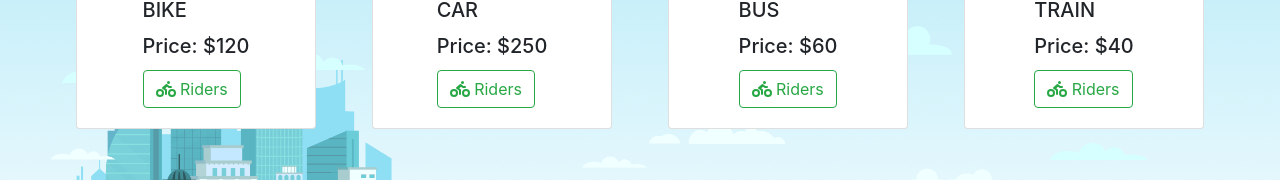
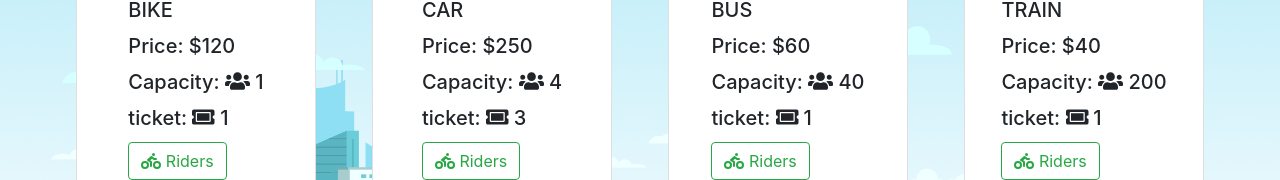
Before and after one commit to mdmehedyhassan/super-riders, a React (Create React App) app: page / in a window 1280 px wide. Shown: the part 442-622 px from the top of the page. Built offline with nearby package versions, Linux system fonts and the light colour scheme.

Commit message:
icon set

```diff
--- a/src/components/Destination/Destination.js
+++ b/src/components/Destination/Destination.js
@@ -1,6 +1,8 @@
 import React, { useState } from 'react';
 import { useParams } from 'react-router';
-import fakeData from '../../fakeData/fakeData.json'
+import fakeData from '../../fakeData/fakeData.json';
+import { FontAwesomeIcon } from '@fortawesome/react-fontawesome';
+import { faTicketAlt } from '@fortawesome/free-solid-svg-icons';
 
 const Destination = () => {
     const [ridersBook, setRidersBook] = useState(true);
@@ -21,25 +23,29 @@ const Destination = () => {
                         <br />
                         <button onClick={() => setRidersBook(!ridersBook)} className="btn btn-warning w-100">Search</button>
                     </div> : <div className="d-flex flex-column bd-highlight mb-3 bg-light p-5">
-                        <div className="p-4 mb-2 justify-content-between w-100 d-flex flex-column bg-warning text-light  border border-info bd-highlight rounded-pill">
+                        <div className="p-4 mb-2 justify-content-between w-100 d-flex flex-column bg-warning text-light  border border-info bd-highlight rounded-3">
                             <h4>Mirpor 1</h4>
                             <h4>Danmondi</h4>
                         </div>
                         <div className="p-2 mb-2 justify-content-between w-100 d-flex flex-row  border border-info bd-highlight rounded-pill">
                             <img style={{ width: '30px' }} src={rider.image} alt="" />
                             <p>{rider.name}</p>
+                            <p><FontAwesomeIcon icon={faTicketAlt} /> {rider.ticket}</p>
                             <p>${rider.price}</p>
                         </div>
                         <div className="p-2 mb-2 justify-content-between w-100 d-flex flex-row  border border-info bd-highlight rounded-pill">
                             <img style={{ width: '30px' }} src={rider.image} alt="" />
                             <p>{rider.name}</p>
+                            <p><FontAwesomeIcon icon={faTicketAlt} /> {rider.ticket}</p>
                             <p>${rider.price}</p>
                         </div>
                         <div className="p-2 mb-2 justify-content-between w-100 d-flex flex-row  border border-info bd-highlight rounded-pill">
                             <img style={{ width: '30px' }} src={rider.image} alt="" />
                             <p>{rider.name}</p>
+                            <p><FontAwesomeIcon icon={faTicketAlt} /> {rider.ticket}</p>
                             <p>${rider.price}</p>
                         </div>
+                        <button onClick={() => setRidersBook(!ridersBook)} className="btn btn-success w-100">Return Search</button>
                     </div>}
 
                 </div>
--- a/src/components/HomeDetail/HomeDetail.js
+++ b/src/components/HomeDetail/HomeDetail.js
@@ -2,11 +2,11 @@ import React from 'react';
 import { Card } from 'react-bootstrap';
 import { useHistory } from 'react-router';
 import { FontAwesomeIcon } from '@fortawesome/react-fontawesome';
-import { faBiking } from '@fortawesome/free-solid-svg-icons';
+import { faBiking, faTicketAlt, faUsers } from '@fortawesome/free-solid-svg-icons';
 
 
 const HomeDetail = (props) => {
-    const { name, image, price } = props.rider;
+    const { name, image, price, capacity, ticket} = props.rider;
     const history = useHistory();
     const handleRiders = names =>{
         const url = `destination/${name}`;
@@ -19,6 +19,8 @@ const HomeDetail = (props) => {
                 <Card.Body>
                     <Card.Title>{name}</Card.Title>
                     <Card.Title>Price: ${price}</Card.Title>
+                    <Card.Title>Capacity: <FontAwesomeIcon icon={faUsers} /> {capacity}</Card.Title>
+                    <Card.Title>ticket: <FontAwesomeIcon icon={faTicketAlt} /> {ticket}</Card.Title>
                     <button className="btn btn-outline-success"><FontAwesomeIcon icon={faBiking} /> Riders</button>
                 </Card.Body>
             </Card>
--- a/src/fakeData/fakeData.json
+++ b/src/fakeData/fakeData.json
@@ -12,7 +12,7 @@
     "image": "https://i.ibb.co/9Z6xZjC/Frame-2.png",
     "price": 250,
     "capacity": 4,
-    "ticket": 1
+    "ticket": 3
 },
 {
     "ridersId": 3,
```
Also changed, not shown: src/components/DestinationDetail/DestinationDetail.js (deleted, +0 -11 lines).
